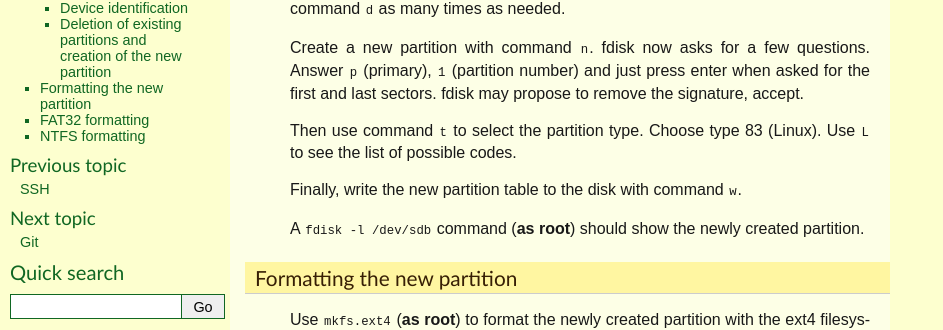
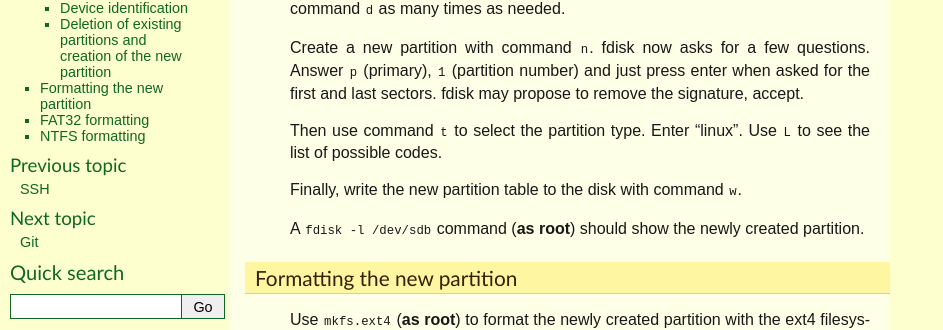
Before and after one commit to thierr26/thierr26_personal_notes_sphinx_sources, a Sphinx documentation site: the page built from source/external_usb_drives.rst, in a window 1280 px wide and 900 px high, scrolled down 857 px. Shown: the part 138-468 px from the top of the window, without its empty margins (0-943 px from the left). Built offline with Sphinx 7.4.7, drawn with Linux system fonts in a browser that asks for light colours.

Commit message:
Don't mention n°83 for fdisk partition type
It seems 83 does not mean linux any more in fdisk.

```diff
--- a/source/external_usb_drives.rst
+++ b/source/external_usb_drives.rst
@@ -59,8 +59,8 @@ Answer ``p`` (primary), ``1`` (partition number) and just press enter when
 asked for the first and last sectors. fdisk may propose to remove the
 signature, accept.
 
-Then use command ``t`` to select the partition type. Choose type 83 (Linux).
-Use ``L`` to see the list of possible codes.
+Then use command ``t`` to select the partition type. Enter "linux". Use ``L``
+to see the list of possible codes.
 
 Finally, write the new partition table to the disk with command ``w``.
 
```
